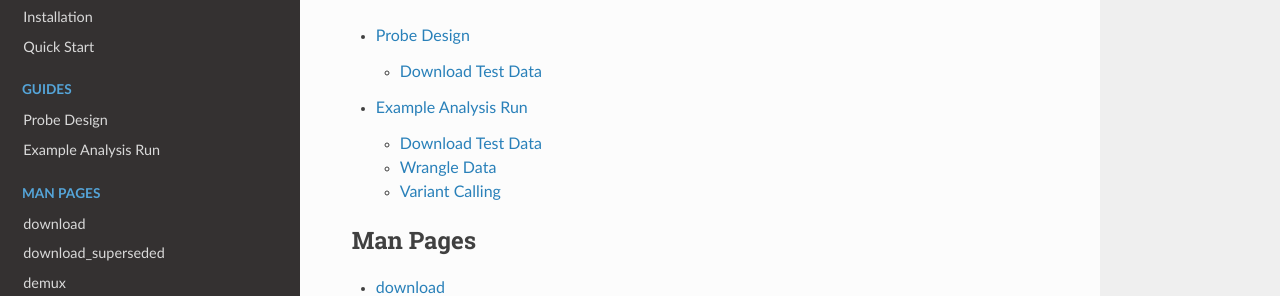
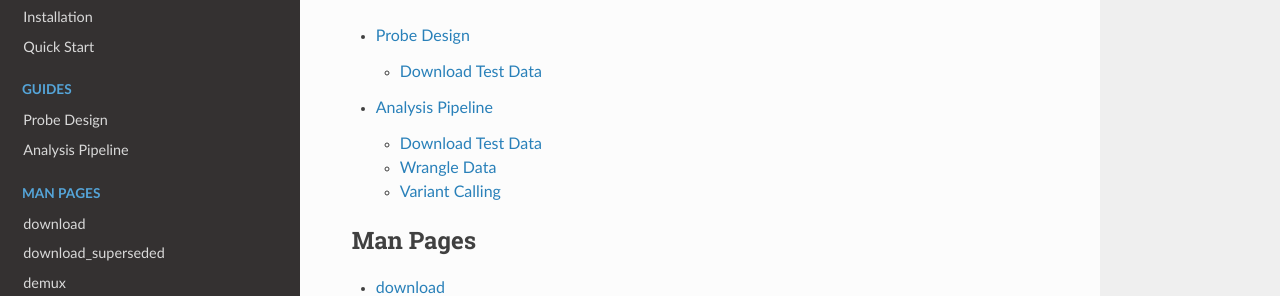
Before and after one commit to bailey-lab/MIPTools, a Sphinx documentation site: the page built from docs/index.rst, in a window 1280 px wide and 900 px high, scrolled down 444 px. Shown: the part 160-456 px from the top of the window. Built offline with Sphinx 7.4.7 and the Read the Docs theme 2.0.0, drawn with Linux system fonts in a browser that asks for light colours.

Commit message:
Change guide name

```diff
--- a/docs/guides/example-analysis.rst
+++ b/docs/guides/analysis-pipeline.rst
@@ -1,6 +1,6 @@
-====================
-Example Analysis Run
-====================
+=================
+Analysis Pipeline
+=================
 
 This guide provides a walkthrough of some of the key analysis steps in
 analyzing molecular inversion probe data. We use a test data set composed of
--- a/docs/index.rst
+++ b/docs/index.rst
@@ -19,7 +19,7 @@ inversion probe design, data processing, and analysis.
   :maxdepth: 2
 
   guides/probe-design
-  guides/example-analysis
+  guides/analysis-pipeline
 
 .. toctree::
   :caption: Man Pages
```
